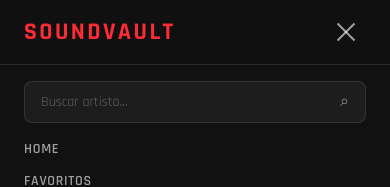
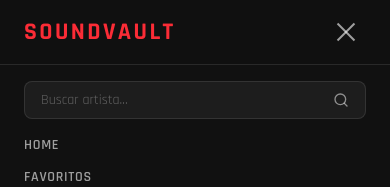
Before and after one commit to diegovilhalva/soundvault, a Vue app: page / in a window 390 px wide. Both pictures are taken after a click on the button 346 px from the left and 32 px from the top of the page. Shown: the top 187 px of the page. Built offline with nearby package versions, Linux system fonts and the light colour scheme; no server answers.

Commit message:
fix: change search icon

```diff
--- a/src/components/common/AppHeader.vue
+++ b/src/components/common/AppHeader.vue
@@ -1,6 +1,7 @@
 <script setup lang="ts">
 import { ref } from 'vue'
 import { useRouter } from 'vue-router'
+import {Search, SearchIcon} from "lucide-vue-next"
 
 const router = useRouter()
 const query = ref('')
@@ -39,7 +40,7 @@ function closeMenu() {
             class="flex-1 bg-transparent px-4 py-2 text-sm text-white placeholder-white/30 outline-none"
           />
           <button @click="search" class="px-4 py-2 text-white/50 hover:text-red-500 transition-colors">
-            ⌕
+            <Search class="w-4 h-4" />
           </button>
         </div>
       </div>
@@ -74,7 +75,7 @@ function closeMenu() {
           class="flex-1 bg-transparent px-4 py-2 text-sm text-white placeholder-white/30 outline-none"
         />
         <button @click="search" class="px-4 py-2 text-white/50 hover:text-red-500 transition-colors">
-          ⌕
+          <Search  class="w-4 h-4"  />
         </button>
       </div>
 
```
